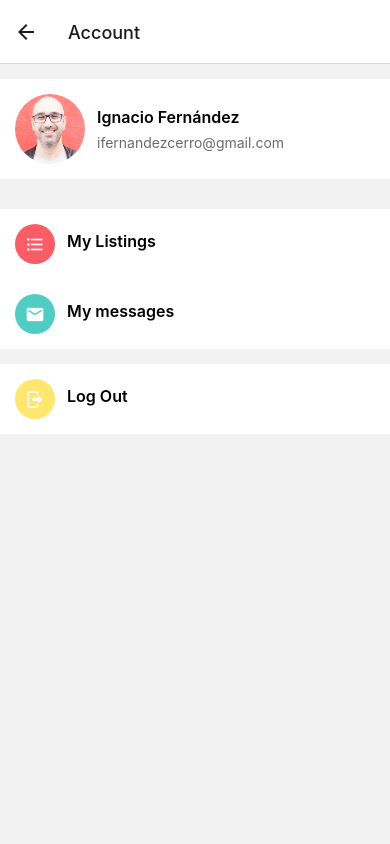
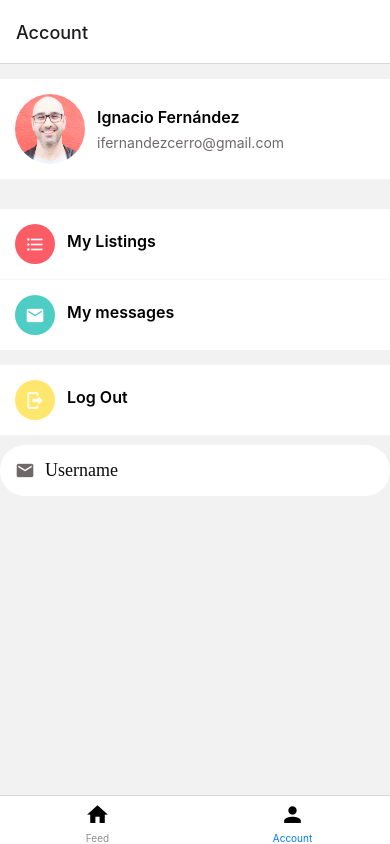
Before and after one commit to IGNACIOFC/done-with-it, a React Native app: screen /Account in a window 390 px wide. Built offline with nearby package versions, Linux system fonts and the light colour scheme.

Commit message:
navigator and extract styles

```diff
--- a/App.js
+++ b/App.js
@@ -2,6 +2,8 @@ import { StatusBar } from 'expo-status-bar';
 import { StyleSheet, Text, View } from 'react-native';
 import { NavigationContainer } from '@react-navigation/native';
 import { createNativeStackNavigator } from '@react-navigation/native-stack';
+import { createBottomTabNavigator } from '@react-navigation/bottom-tabs';
+import { MaterialCommunityIcons } from '@expo/vector-icons';
 
 import AccountScreen from './app/screens/AccountScreen';
 import ListingDetailsScreen from './app/screens/ListingDetailsScreen';
@@ -9,10 +11,8 @@ import ListingsScreen from './app/screens/ListingsScreen';
 import WelcomeScreen from './app/screens/WelcomeScreen';
 
 const Stack = createNativeStackNavigator();
-
-export default function App() {
-  return (
-    <NavigationContainer>
+const StackNavigator = function () {
+  return(
       <Stack.Navigator
       initialRouteName="Home"
       screenOptions={{
@@ -23,6 +23,37 @@ export default function App() {
         <Stack.Screen name="Listings" component={ListingsScreen} />
         <Stack.Screen name="Details" component={ListingDetailsScreen} />
       </Stack.Navigator>
+  )
+}
+
+const Tab = createBottomTabNavigator();
+function TabNavigator() {
+  return (
+    <Tab.Navigator>
+      <Tab.Screen
+        name="Feed"
+        component={ListingsScreen}
+        options={{
+          tabBarIcon: ({size}) => (
+            <MaterialCommunityIcons name='home' size={size}/>
+          )
+        }}/>
+      <Tab.Screen
+        name="Account"
+        component={AccountScreen}
+        options={{
+          tabBarIcon: ({size}) => (
+            <MaterialCommunityIcons name='account' size={size}/>
+          )
+        }}/>
+    </Tab.Navigator>
+  )
+}
+
+export default function App() {
+  return (
+    <NavigationContainer>
+      <TabNavigator />
     </NavigationContainer>
   );
 }
--- /dev/null
+++ b/app/components/AppTextInput/AppTextInput.js
@@ -0,0 +1,28 @@
+import { View, TextInput, StyleSheet } from 'react-native'
+import {MaterialCommunityIcons} from '@expo/vector-icons'
+
+import colors from '../../config/colors'
+import defaultStyles from '../../config/styles'
+
+export default function AppTextInput({icon, ...inputProps}) {
+  return (
+    <View style={styles.container}>
+      {icon &&<MaterialCommunityIcons name={icon} size={20} color={colors.medium} style={styles.icon}/>}
+      <TextInput style={defaultStyles.text} {...inputProps}/>
+    </View>
+  )
+}
+
+const styles = StyleSheet.create({
+  container: {
+    backgroundColor: colors.white,
+    borderRadius: 25,
+    flexDirection: 'row',
+    width: '100%',
+    padding: 15,
+    marginVertical: 10
+  },
+  icon:{
+    marginRight: 10
+  }
+})
--- /dev/null
+++ b/app/components/AppTextInput/index.js
@@ -0,0 +1 @@
+export {default} from './AppTextInput'
--- /dev/null
+++ b/app/components/ListItemSeparator/ListItemSeparator.js
@@ -0,0 +1,18 @@
+import { View, StyleSheet } from 'react-native'
+import React from 'react'
+import colors from '../../config/colors'
+
+export default function ListItemSeparator() {
+  return (
+    <View style={styles.separator}>
+    </View>
+  )
+}
+
+const styles = StyleSheet.create({
+  separator: {
+    height: 1,
+    width: '100%',
+    backgroundColor: colors.light
+  }
+})
--- a/app/config/colors.js
+++ b/app/config/colors.js
@@ -5,5 +5,6 @@ export default {
   white: "#fff",
   medium: "#6e6969",
   light: "#f8f4f4",
+  dark: '#0c0c0c',
   danger: "#ff5252",
 };
--- /dev/null
+++ b/app/config/styles.js
@@ -0,0 +1,12 @@
+import {Platform} from 'react-native'
+
+import colors from './colors'
+
+export default {
+  colors,
+  text: {
+    fontSize: 18,
+    color: colors.dark,
+    fontFamily: Platform.OS === "android" ? "Roboto" : "Avenir"
+  }
+}
--- a/app/screens/AccountScreen/AccountScreen.js
+++ b/app/screens/AccountScreen/AccountScreen.js
@@ -1,8 +1,28 @@
-import { View, Text, StyleSheet } from 'react-native'
+import { View, Text, StyleSheet, FlatList } from 'react-native'
+import AppTextInput from '../../components/AppTextInput'
+
 import IconComponent from '../../components/IconComponent/IconComponent'
 import ListItem from '../../components/ListItem/ListItem'
+import ListItemSeparator from '../../components/ListItemSeparator/ListItemSeparator'
 import Screen from '../../components/Screen'
 import colors from '../../config/colors'
+
+const menuItems = [
+  {
+    title: 'My Listings',
+    icon: {
+      name: 'format-list-bulleted',
+      backgroundColor: colors.primary
+    }
+  },
+  {
+    title: 'My messages',
+    icon: {
+      name: 'email',
+      backgroundColor: colors.secondary
+    }
+  }
+]
 
 export default function AccountScreen() {
   return (
@@ -11,10 +31,25 @@ export default function AccountScreen() {
         <ListItem title={'Ignacio Fernández'} subtitle={'ifernandezcerro@gmail.com'} image={require('../../assets/mosh.jpg')}/>
       </View>
       <View style={styles.options}>
-        <ListItem title={'My Listings'}  IconComponent={<IconComponent name={'format-list-bulleted'} backgroundColor={colors.primary} />}/>
-        <ListItem title={'My messages'} IconComponent={<IconComponent name={'email'} backgroundColor={colors.secondary}/>}/>
+        <FlatList
+          keyExtractor={menuItem => menuItem.title}
+          data={menuItems}
+          ItemSeparatorComponent={ListItemSeparator}
+          renderItem={({item}) => (
+            <ListItem
+              title={item.title}
+              IconComponent={
+                <IconComponent
+                name={item.icon.name}
+                backgroundColor={item.icon.backgroundColor}
+                />
+              }
+            />
+          )}
+        />
       </View>
       <ListItem title={'Log Out'} IconComponent={<IconComponent name={'logout'} backgroundColor={'#ffe66d'}/>}/>
+      <AppTextInput icon='email' placeholder='Username'/>
     </Screen>
 
   )
--- a/package.json
+++ b/package.json
@@ -11,6 +11,7 @@
   },
   "dependencies": {
     "@expo/vector-icons": "^12.0.5",
+    "@react-navigation/bottom-tabs": "^6.3.1",
     "@react-navigation/native": "^6.0.10",
     "@react-navigation/native-stack": "^6.6.1",
     "expo": "~44.0.0",
```
Also changed, not shown: app/components/Navigators/AuthNavigator.js (added), app/components/Navigators/TabNavigator.js (added), 2 other files (tests, documents, lock files or other folders).
